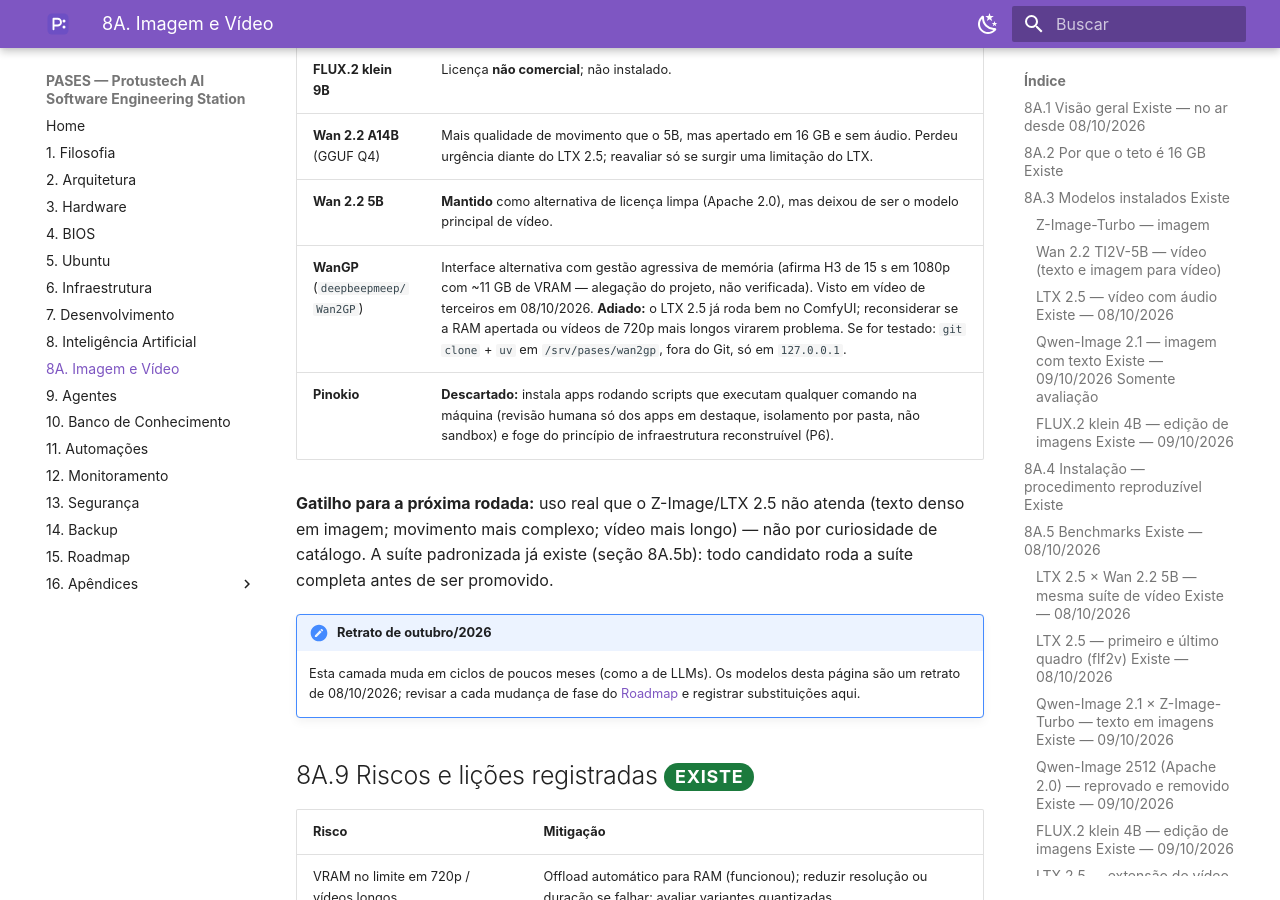
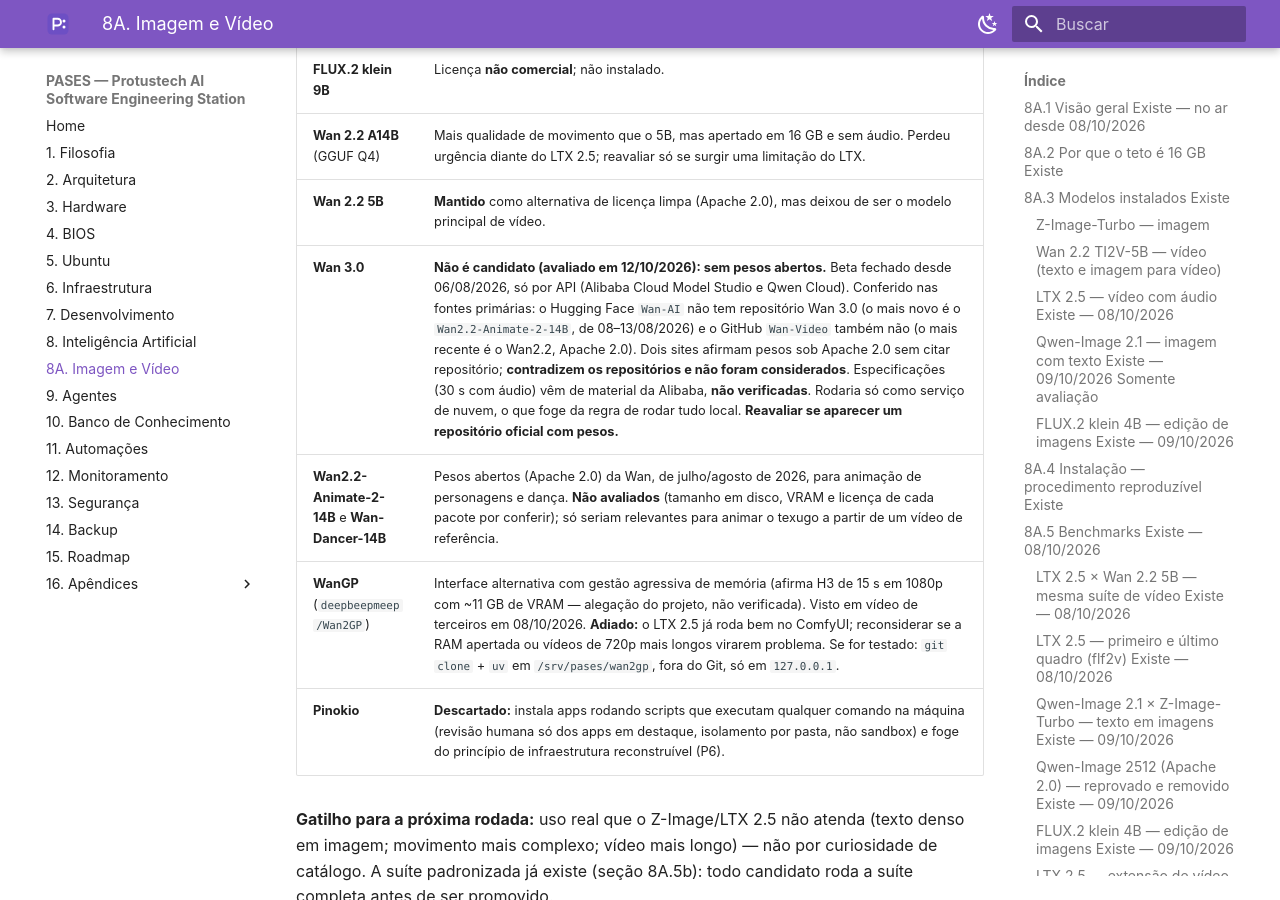
Before and after one commit to crystyano/pases-manual, an MkDocs documentation site: the page built from docs/08a-imagem-video.md, in a window 1280 px wide and 900 px high, scrolled down 27544 px. Built offline with MkDocs 1.6.1 and Material for MkDocs 9.7.7, drawn with Linux system fonts in a browser that asks for light colours; a script that is not in the unit is left out.

Commit message:
Manual PASES v0.20.4 - Wan 3.0 avaliado e descartado (sem pesos abertos)
Co-Authored-By: Claude Sonnet 5.5 <noreply@anthropic.com>

```diff
--- a/docs/08a-imagem-video.md
+++ b/docs/08a-imagem-video.md
@@ -680,6 +680,8 @@ Registro do que foi analisado em 07/10/2026 (fontes secundárias; os requisitos
 | **FLUX.2 klein 9B** | Licença **não comercial**; não instalado. |
 | **Wan 2.2 A14B** (GGUF Q4) | Mais qualidade de movimento que o 5B, mas apertado em 16 GB e sem áudio. Perdeu urgência diante do LTX 2.5; reavaliar só se surgir uma limitação do LTX. |
 | **Wan 2.2 5B** | **Mantido** como alternativa de licença limpa (Apache 2.0), mas deixou de ser o modelo principal de vídeo. |
+| **Wan 3.0** | **Não é candidato (avaliado em 12/10/2026): sem pesos abertos.** Beta fechado desde 06/08/2026, só por API (Alibaba Cloud Model Studio e Qwen Cloud). Conferido nas fontes primárias: o Hugging Face `Wan-AI` não tem repositório Wan 3.0 (o mais novo é o `Wan2.2-Animate-2-14B`, de 08–13/08/2026) e o GitHub `Wan-Video` também não (o mais recente é o Wan2.2, Apache 2.0). Dois sites afirmam pesos sob Apache 2.0 sem citar repositório; **contradizem os repositórios e não foram considerados**. Especificações (30 s com áudio) vêm de material da Alibaba, **não verificadas**. Rodaria só como serviço de nuvem, o que foge da regra de rodar tudo local. **Reavaliar se aparecer um repositório oficial com pesos.** |
+| **Wan2.2-Animate-2-14B** e **Wan-Dancer-14B** | Pesos abertos (Apache 2.0) da Wan, de julho/agosto de 2026, para animação de personagens e dança. **Não avaliados** (tamanho em disco, VRAM e licença de cada pacote por conferir); só seriam relevantes para animar o texugo a partir de um vídeo de referência. |
 | **WanGP** (`deepbeepmeep/Wan2GP`) | Interface alternativa com gestão agressiva de memória (afirma H3 de 15 s em 1080p com ~11 GB de VRAM — alegação do projeto, não verificada). Visto em vídeo de terceiros em 08/10/2026. **Adiado:** o LTX 2.5 já roda bem no ComfyUI; reconsiderar se a RAM apertada ou vídeos de 720p mais longos virarem problema. Se for testado: `git clone` + `uv` em `/srv/pases/wan2gp`, fora do Git, só em `127.0.0.1`. |
 | **Pinokio** | **Descartado:** instala apps rodando scripts que executam qualquer comando na máquina (revisão humana só dos apps em destaque, isolamento por pasta, não sandbox) e foge do princípio de infraestrutura reconstruível (P6). |
 
```
Also changed, not shown: docs/16-apendices/historico.md (+1 -0 lines).
